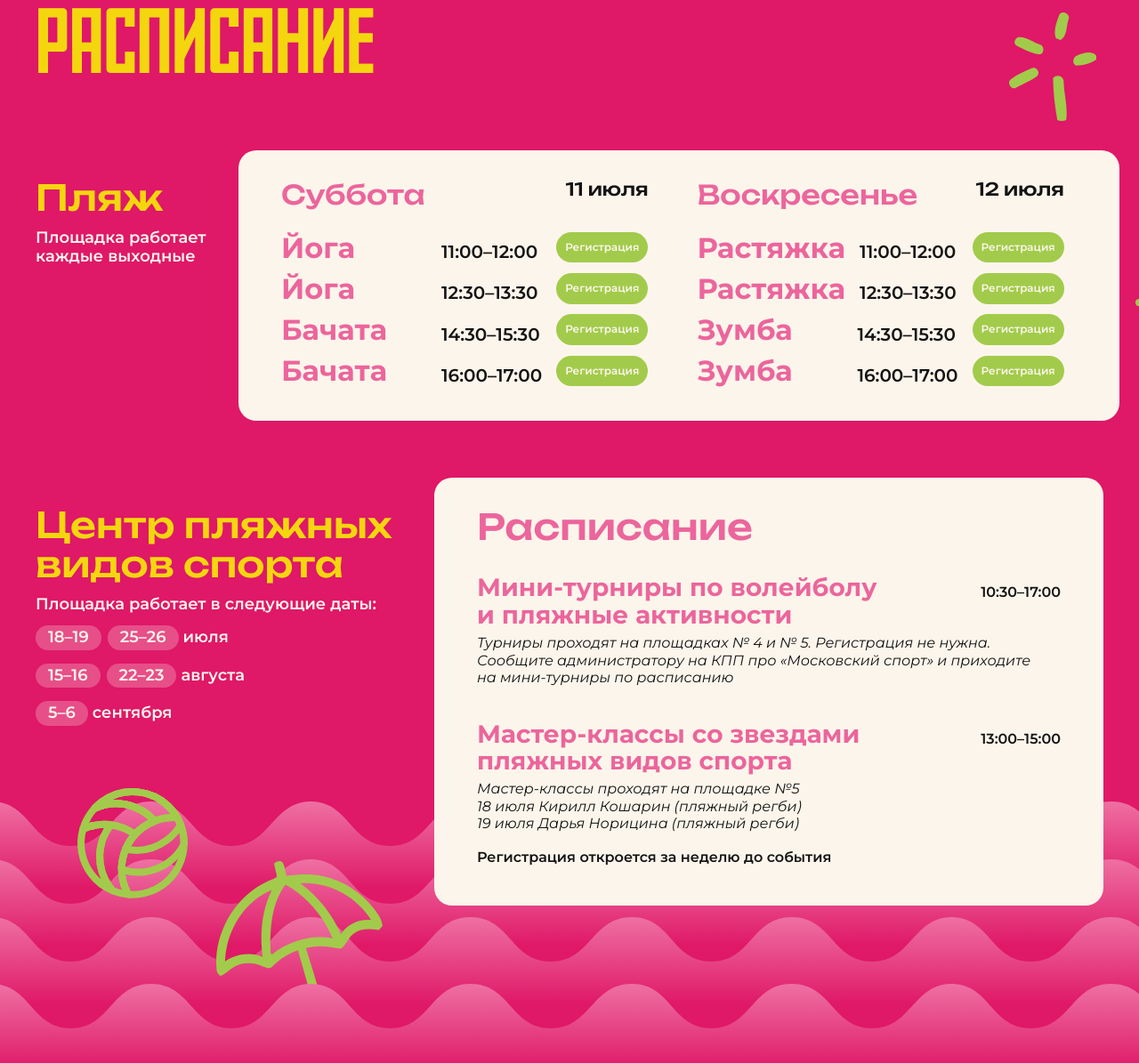
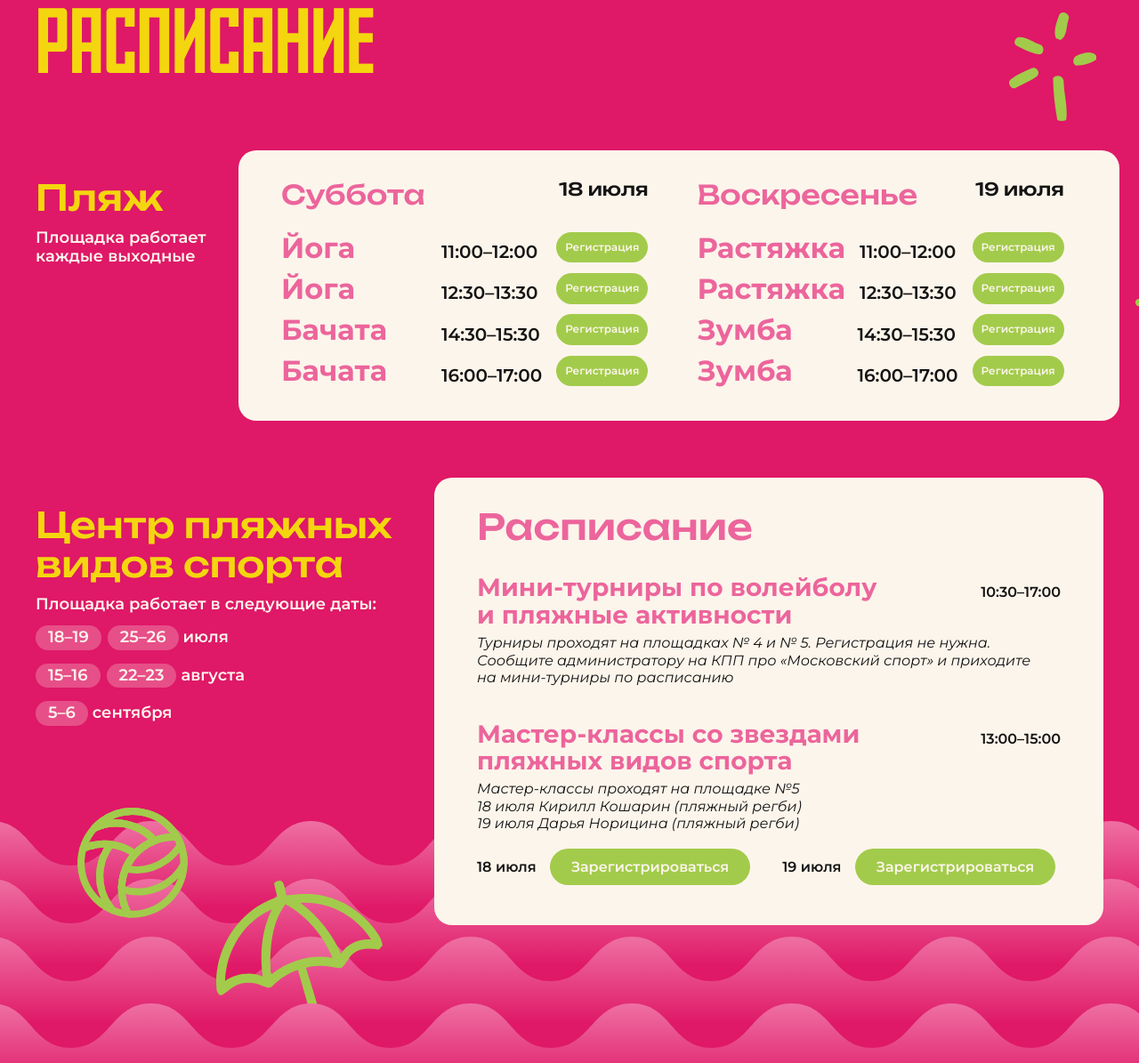
Before and after one commit to Dihlofos/beachDrive, a website: page source/index.html in a window 1280 px wide. Shown: the part 2909-4104 px from the top of the page at 89% size. Drawn offline with Linux system fonts and the light colour scheme; files that its build step writes are made by us from their sources.

Commit message:
change dates

```diff
--- a/source/index.html
+++ b/source/index.html
@@ -250,65 +250,65 @@
               <div class="schedule__card schedule__card--top">
                 <div class="schedule__days">
                   <div class="schedule__day">
-                    <div class="schedule__day-name">Суббота <span>11 июля</span></div>
+                    <div class="schedule__day-name">Суббота <span>18 июля</span></div>
                     <div class="schedule__active">
                       <div class="schedule__active-text">
                         <div class="schedule__active-name">Йога</div>
                         <div class="schedule__active-time">11:00–12:00</div>
                       </div>
-                      <a class="schedule__register-link schedule__register-link--small" href="https://beach-fest.timepad.ru/event/4081764/" target="_blank">Регистрация</a>
+                      <a class="schedule__register-link schedule__register-link--small" href="https://beach-fest.timepad.ru/event/4088904/" target="_blank">Регистрация</a>
                     </div>
                     <div class="schedule__active">
                       <div class="schedule__active-text">
                         <div class="schedule__active-name">Йога</div>
                         <div class="schedule__active-time">12:30–13:30</div>
                       </div>
-                      <a class="schedule__register-link schedule__register-link--small" href="https://beach-fest.timepad.ru/event/4081770/" target="_blank">Регистрация</a>
+                      <a class="schedule__register-link schedule__register-link--small" href="https://beach-fest.timepad.ru/event/4088909/" target="_blank">Регистрация</a>
                     </div>
                     <div class="schedule__active">
                       <div class="schedule__active-text">
                         <div class="schedule__active-name">Бачата</div>
                         <div class="schedule__active-time">14:30–15:30</div>
                       </div>
-                      <a class="schedule__register-link schedule__register-link--small" href="https://beach-fest.timepad.ru/event/4081771/" target="_blank">Регистрация</a>
+                      <a class="schedule__register-link schedule__register-link--small" href="https://beach-fest.timepad.ru/event/4088910/" target="_blank">Регистрация</a>
                     </div>
                     <div class="schedule__active">
                       <div class="schedule__active-text">
                         <div class="schedule__active-name">Бачата</div>
                         <div class="schedule__active-time">16:00–17:00</div>
                       </div>
-                      <a class="schedule__register-link schedule__register-link--small" href="https://beach-fest.timepad.ru/event/4081772/" target="_blank">Регистрация</a>
+                      <a class="schedule__register-link schedule__register-link--small" href="https://beach-fest.timepad.ru/event/4088914/" target="_blank">Регистрация</a>
                     </div>
                   </div>
                   <div class="schedule__day">
-                    <div class="schedule__day-name">Воскресенье <span>12 июля</span></div>
+                    <div class="schedule__day-name">Воскресенье <span>19 июля</span></div>
                     <div class="schedule__active">
                       <div class="schedule__active-text">
                         <div class="schedule__active-name">Растяжка</div>
                         <div class="schedule__active-time">11:00–12:00</div>
                       </div>
-                      <a class="schedule__register-link schedule__register-link--small" href="https://beach-fest.timepad.ru/event/4081773/" target="_blank">Регистрация</a>
+                      <a class="schedule__register-link schedule__register-link--small" href="https://beach-fest.timepad.ru/event/4088920/" target="_blank">Регистрация</a>
                     </div>
                     <div class="schedule__active">
                       <div class="schedule__active-text">
                         <div class="schedule__active-name">Растяжка</div>
                         <div class="schedule__active-time">12:30–13:30</div>
                       </div>
-                      <a class="schedule__register-link schedule__register-link--small" href="https://beach-fest.timepad.ru/event/4081774/" target="_blank">Регистрация</a>
+                      <a class="schedule__register-link schedule__register-link--small" href="https://beach-fest.timepad.ru/event/4088922/" target="_blank">Регистрация</a>
                     </div>
                     <div class="schedule__active">
                       <div class="schedule__active-text">
                         <div class="schedule__active-name">Зумба</div>
                         <div class="schedule__active-time">14:30–15:30</div>
                       </div>
-                      <a class="schedule__register-link schedule__register-link--small" href="https://beach-fest.timepad.ru/event/4081776/" target="_blank">Регистрация</a>
+                      <a class="schedule__register-link schedule__register-link--small" href="https://beach-fest.timepad.ru/event/4088926/" target="_blank">Регистрация</a>
                     </div>
                     <div class="schedule__active">
                       <div class="schedule__active-text">
                         <div class="schedule__active-name">Зумба</div>
                         <div class="schedule__active-time">16:00–17:00</div>
                       </div>
-                      <a class="schedule__register-link schedule__register-link--small" href="https://beach-fest.timepad.ru/event/4081775/" target="_blank">Регистрация</a>
+                      <a class="schedule__register-link schedule__register-link--small" href="https://beach-fest.timepad.ru/event/4088931/" target="_blank">Регистрация</a>
                     </div>
                   </div>
                 </div>
@@ -346,15 +346,15 @@
                   <div class="schedule__italic-text">18 июля Кирилл Кошарин (пляжный регби)</div>
                   <div class="schedule__italic-text">19 июля Дарья Норицина (пляжный регби)</div>
                   <div class="schedule__actions">
-                    <div class="schedule__soon">Регистрация откроется за неделю до события</div>
-                    <!-- <div class="schedule__action">
+                    <!-- <div class="schedule__soon">Регистрация откроется за неделю до события</div> -->
+                    <div class="schedule__action">
                       <div class="schedule__beach-day">18 июля</div>
-                      <a href="#" class="schedule__register-link">Зарегистрироваться</a>
+                      <a href="https://beach-fest.timepad.ru/event/4074141/" class="schedule__register-link" target="_blank">Зарегистрироваться</a>
                     </div>
                     <div class="schedule__action">
                       <div class="schedule__beach-day">19 июля</div>
-                      <a href="#" class="schedule__register-link">Зарегистрироваться</a>
-                    </div> -->
+                      <a href="https://beach-fest.timepad.ru/event/4074159/" class="schedule__register-link" target="_blank">Зарегистрироваться</a>
+                    </div>
                   </div>
                 </div>
 
```
Also changed, not shown: source/dummy.html (+2 -2 lines), build/dummy.html, build/index.html.
